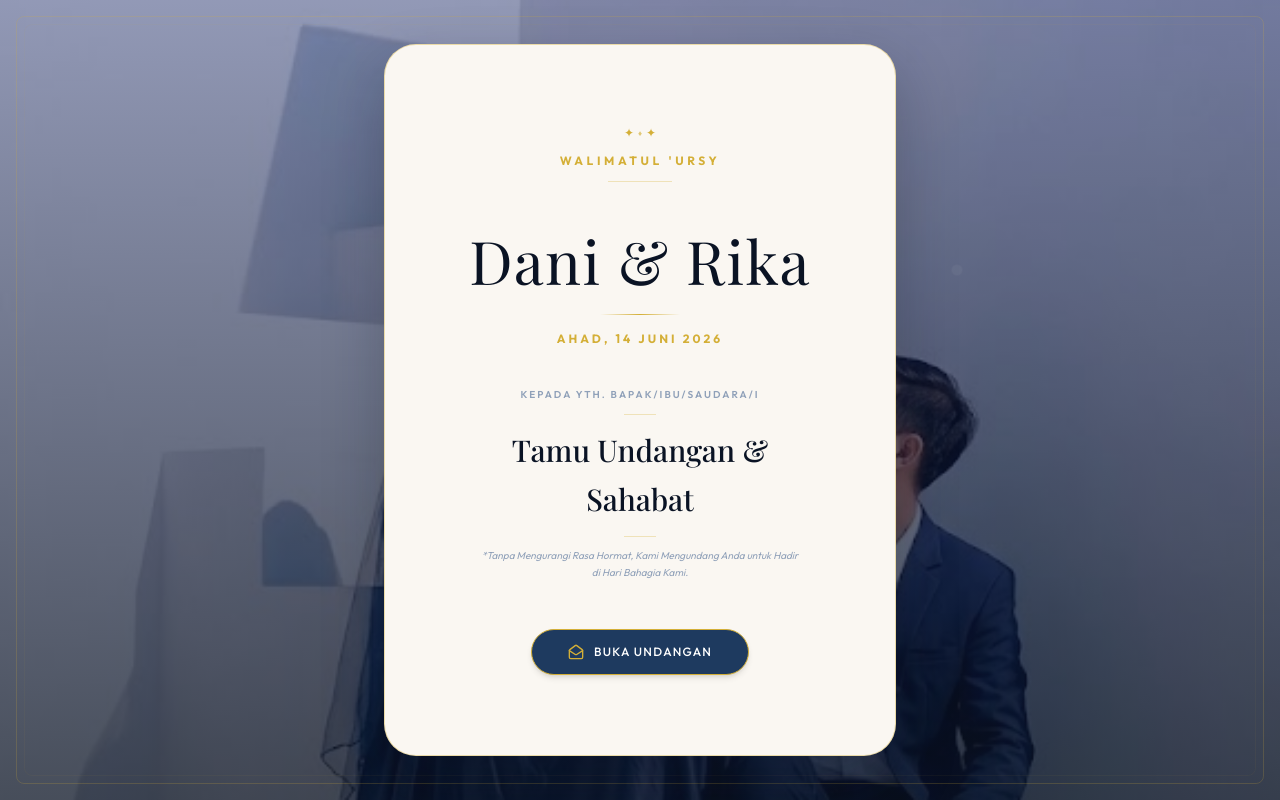
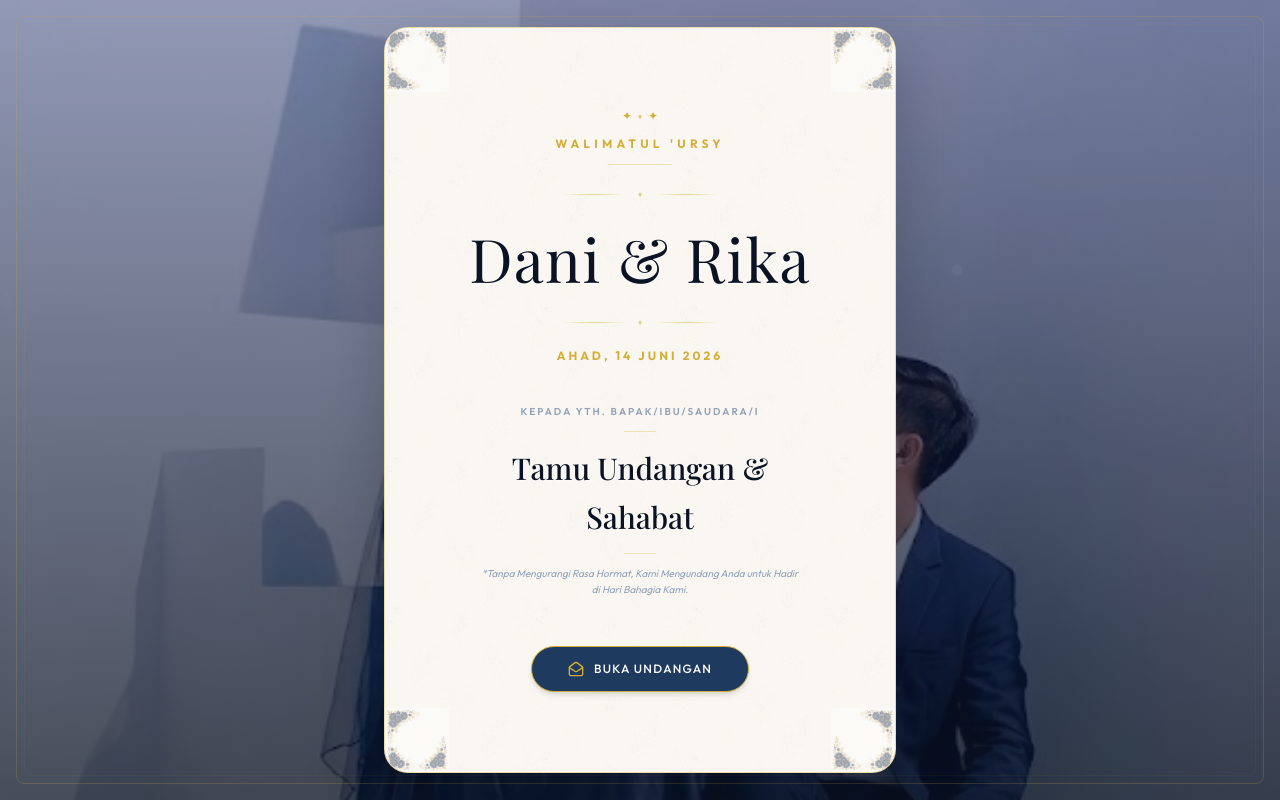
Before and after one commit to dafbeatx/Wedding-Rika-dan-Dani, a Next.js app: page / in a window 1280 px wide. Built offline with nearby package versions, Linux system fonts and the light colour scheme; a web font is replaced by a local one.

Commit message:
feat: integrate Framer Motion staggered entry animations on Layer 1 cover page

```diff
--- a/components/invitation-cover.tsx
+++ b/components/invitation-cover.tsx
@@ -4,6 +4,7 @@ import React, { useState } from 'react';
 import { useRouter } from 'next/navigation';
 import { MailOpen } from 'lucide-react';
 import confetti from 'canvas-confetti';
+import { motion } from 'framer-motion';
 
 interface InvitationCoverProps {
   guestName: string;
@@ -51,11 +52,52 @@ export default function InvitationCover({ guestName, slug }: InvitationCoverProp
     }, 1200);
   };
 
+  // Framer Motion Variants
+  const backdropVariants = {
+    hidden: { opacity: 0 },
+    visible: {
+      opacity: 1,
+      transition: { duration: 0.8 }
+    }
+  };
+
+  const cardVariants = {
+    hidden: {
+      opacity: 0,
+      scale: 0.94,
+      y: 30
+    },
+    visible: {
+      opacity: 1,
+      scale: 1,
+      y: 0,
+      transition: {
+        duration: 0.8,
+        ease: [0.16, 1, 0.3, 1] as const, // easeOutQuint for luxury smooth feel
+        when: "beforeChildren",
+        staggerChildren: 0.12,
+      }
+    }
+  };
+
+  const itemVariants = {
+    hidden: { opacity: 0, y: 15 },
+    visible: {
+      opacity: 1,
+      y: 0,
+      transition: {
+        duration: 0.6,
+        ease: [0.16, 1, 0.3, 1] as const
+      }
+    }
+  };
+
   return (
-    <div
-      className={`fixed inset-0 z-50 flex items-center justify-center overflow-hidden transition-all duration-1000 ease-in-out ${
-        isOpening ? 'opacity-0 scale-105 pointer-events-none' : 'opacity-100 scale-100'
-      }`}
+    <motion.div
+      initial="hidden"
+      animate={isOpening ? { opacity: 0, scale: 1.05, transition: { duration: 1, ease: 'easeInOut' } } : "visible"}
+      variants={backdropVariants}
+      className="fixed inset-0 z-50 flex items-center justify-center overflow-hidden"
       style={{
         backgroundImage: `linear-gradient(to bottom, rgba(15, 30, 95, 0.45) 0%, rgba(10, 19, 36, 0.75) 100%), url('/gallery/gallery1.jpg')`,
         backgroundSize: 'cover',
@@ -64,7 +106,7 @@ export default function InvitationCover({ guestName, slug }: InvitationCoverProp
     >
       {/* Animated Glowing Gold Border and Accent Elements */}
       <div className="absolute inset-4 border border-gold-accent/20 pointer-events-none rounded-lg z-10" />
-      <div className="absolute inset-6 border border-gold-accent/5 pointer-events-none rounded-lg z-10 animate-pulse-slow" />
+      <div className="absolute inset-6 border border-gold-accent/5 pointer-events-none rounded-lg z-10" />
 
       {/* Floating Sparkles in the background */}
       <div className="absolute inset-0 pointer-events-none overflow-hidden opacity-30">
@@ -75,46 +117,65 @@ export default function InvitationCover({ guestName, slug }: InvitationCoverProp
       </div>
 
       {/* Content Card (Cream / Off-white, Gold Border, Soft Deep Shadow) */}
-      <div
-        className="relative w-full max-w-lg mx-4 px-8 py-16 md:px-12 md:py-20 text-center bg-[#FAF7F2] rounded-[2rem] shadow-[0_25px_60px_rgba(10,19,36,0.25)] border border-gold-accent/40 flex flex-col items-center justify-between min-h-[550px] z-20 animate-fade-in-up"
+      <motion.div
+        variants={cardVariants}
+        className="relative w-full max-w-lg mx-4 px-8 py-16 md:px-12 md:py-20 text-center bg-[#FAF7F2] rounded-3xl shadow-[0_25px_60px_rgba(10,19,36,0.25)] border border-gold-accent/40 flex flex-col items-center justify-between min-h-[560px] z-20 overflow-hidden"
       >
+        {/* Subtle Wedding Pattern texture overlay on the card */}
+        <div className="absolute inset-0 bg-wedding-pattern opacity-[0.04] pointer-events-none" />
+
+        {/* Elegant Gold Corner Ornaments inside the card */}
+        <div className="absolute top-0 left-0 w-16 h-16 pointer-events-none opacity-40 bg-[url('/decor/corner.png')] bg-no-repeat bg-contain rotate-0" />
+        <div className="absolute top-0 right-0 w-16 h-16 pointer-events-none opacity-40 bg-[url('/decor/corner.png')] bg-no-repeat bg-contain scale-x-[-1]" />
+        <div className="absolute bottom-0 left-0 w-16 h-16 pointer-events-none opacity-40 bg-[url('/decor/corner.png')] bg-no-repeat bg-contain scale-y-[-1]" />
+        <div className="absolute bottom-0 right-0 w-16 h-16 pointer-events-none opacity-40 bg-[url('/decor/corner.png')] bg-no-repeat bg-contain scale-[-1]" />
 
         {/* Top Header Section (Walimatul 'Ursy with Diamond Ornament) */}
-        <div className="space-y-3 relative z-10">
-          <div className="flex items-center justify-center gap-1">
+        <motion.div variants={itemVariants} className="space-y-3 relative z-10">
+          <div className="flex items-center justify-center gap-1.5">
             <span className="text-gold-accent text-xs">✦</span>
-            <span className="text-gold-accent text-[8px] opacity-65">♦</span>
+            <span className="text-gold-accent text-[8px] opacity-70">♦</span>
             <span className="text-gold-accent text-xs">✦</span>
           </div>
-          <p className="text-[10px] md:text-xs uppercase tracking-[0.3em] text-gold-accent font-bold">
+          <p className="text-[11px] md:text-xs uppercase tracking-[0.35em] text-gold-accent font-bold">
             Walimatul 'Ursy
           </p>
           <div className="w-16 h-[0.5px] bg-gold-accent/30 mx-auto" />
-        </div>
+        </motion.div>
 
         {/* Main Names with Decorative Gold Lines */}
-        <div className="my-6 space-y-4 relative z-10 w-full">
-          <div className="w-20 h-[0.5px] bg-gradient-to-r from-transparent via-gold-accent to-transparent mx-auto" />
+        <motion.div variants={itemVariants} className="my-6 space-y-5 relative z-10 w-full">
+          {/* Top Gold Line Divider */}
+          <div className="flex items-center justify-center gap-3">
+            <div className="h-[1px] bg-gradient-to-r from-transparent via-gold-accent/50 to-transparent w-16" />
+            <span className="text-gold-accent text-[8px] opacity-60">♦</span>
+            <div className="h-[1px] bg-gradient-to-r from-transparent via-gold-accent/50 to-transparent w-16" />
+          </div>
 
-          <h1 className="font-serif text-5xl md:text-6xl font-light text-navy-dark tracking-wide py-2">
+          <h1 className="font-serif text-5xl md:text-6xl font-light text-navy-dark tracking-wide py-2 drop-shadow-[0_1px_1px_rgba(255,255,255,0.8)]">
             Dani & Rika
           </h1>
 
-          <div className="w-20 h-[0.5px] bg-gradient-to-r from-transparent via-gold-accent to-transparent mx-auto" />
+          {/* Bottom Gold Line Divider */}
+          <div className="flex items-center justify-center gap-3">
+            <div className="h-[1px] bg-gradient-to-r from-transparent via-gold-accent/50 to-transparent w-16" />
+            <span className="text-gold-accent text-[8px] opacity-60">♦</span>
+            <div className="h-[1px] bg-gradient-to-r from-transparent via-gold-accent/50 to-transparent w-16" />
+          </div>
 
           <p className="font-sans text-[10px] md:text-xs tracking-[0.25em] text-gold-accent font-bold uppercase mt-2">
             AHAD, 14 JUNI 2026
           </p>
-        </div>
+        </motion.div>
 
         {/* Guest Greeting Section (Prominent Guest Name) */}
-        <div className="w-full max-w-sm py-4 space-y-3 relative z-10">
+        <motion.div variants={itemVariants} className="w-full max-w-sm py-4 space-y-3 relative z-10">
           <p className="text-[10px] text-slate-400 uppercase tracking-[0.2em] font-semibold">
             Kepada Yth. Bapak/Ibu/Saudara/i
           </p>
           <div className="w-8 h-[0.5px] bg-gold-accent/30 mx-auto" />
 
-          <h2 className="font-serif text-2xl md:text-3xl font-medium text-navy-dark px-2 line-clamp-2 leading-relaxed">
+          <h2 className="font-serif text-2xl md:text-3xl font-medium text-navy-dark px-2 line-clamp-2 leading-relaxed drop-shadow-[0_1px_1px_rgba(255,255,255,0.8)]">
             {guestName}
           </h2>
 
@@ -122,10 +183,10 @@ export default function InvitationCover({ guestName, slug }: InvitationCoverProp
           <p className="text-[10px] text-slate-400 max-w-xs mx-auto leading-relaxed italic">
             *Tanpa Mengurangi Rasa Hormat, Kami Mengundang Anda untuk Hadir di Hari Bahagia Kami.
           </p>
-        </div>
+        </motion.div>
 
         {/* Action Button (Navy Blue, Gold Border, Pill shape) */}
-        <div className="mt-8 relative z-10">
+        <motion.div variants={itemVariants} className="mt-8 relative z-10">
           <button
             id="btn-open-invitation"
             onClick={handleOpenInvitation}
@@ -137,9 +198,9 @@ export default function InvitationCover({ guestName, slug }: InvitationCoverProp
             <MailOpen className="w-4 h-4 transition-transform group-hover:rotate-12 text-gold-accent" />
             <span>Buka Undangan</span>
           </button>
-        </div>
+        </motion.div>
 
-      </div>
-    </div>
+      </motion.div>
+    </motion.div>
   );
 }
--- a/package.json
+++ b/package.json
@@ -11,6 +11,7 @@
   "dependencies": {
     "@supabase/supabase-js": "^2.108.0",
     "canvas-confetti": "^1.9.4",
+    "framer-motion": "^12.40.0",
     "lucide-react": "^1.17.0",
     "next": "16.2.7",
     "react": "19.2.4",
```
Also changed, not shown: 1 other file (tests, documents, lock files or other folders).
